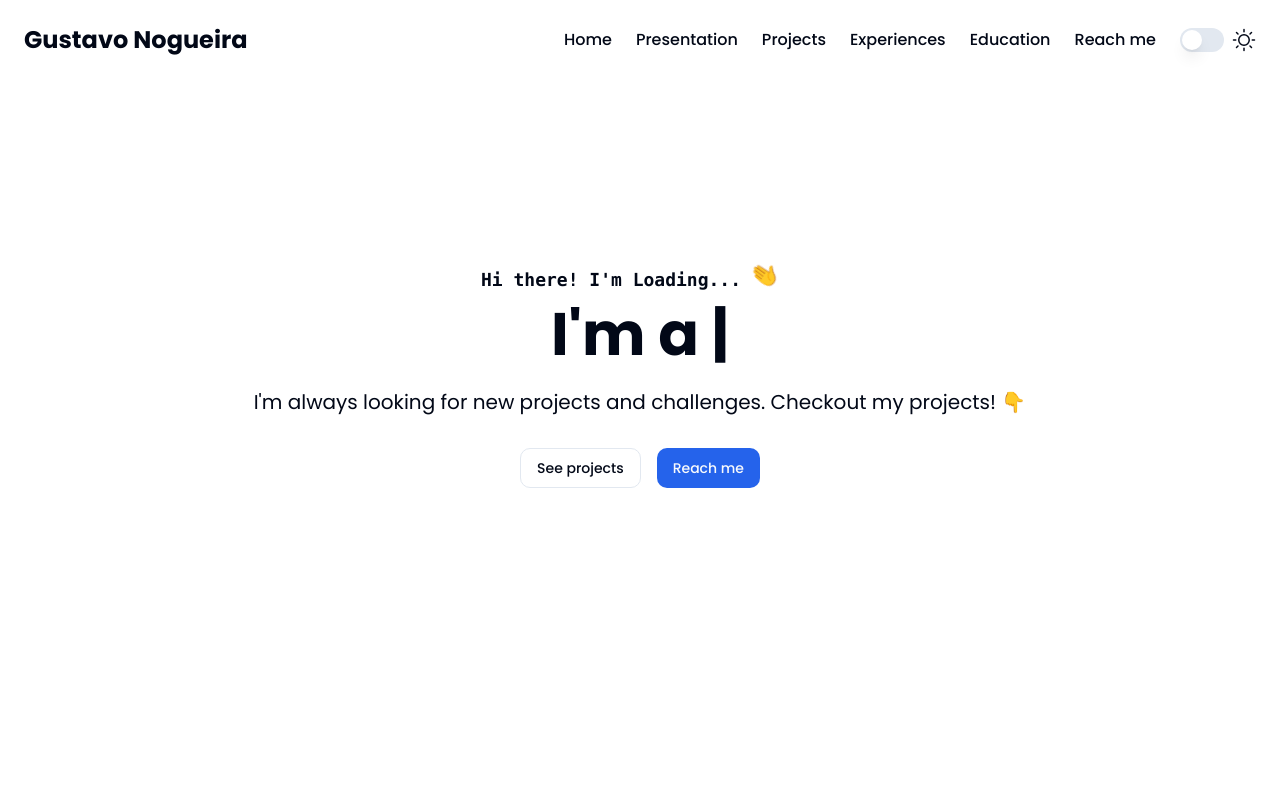
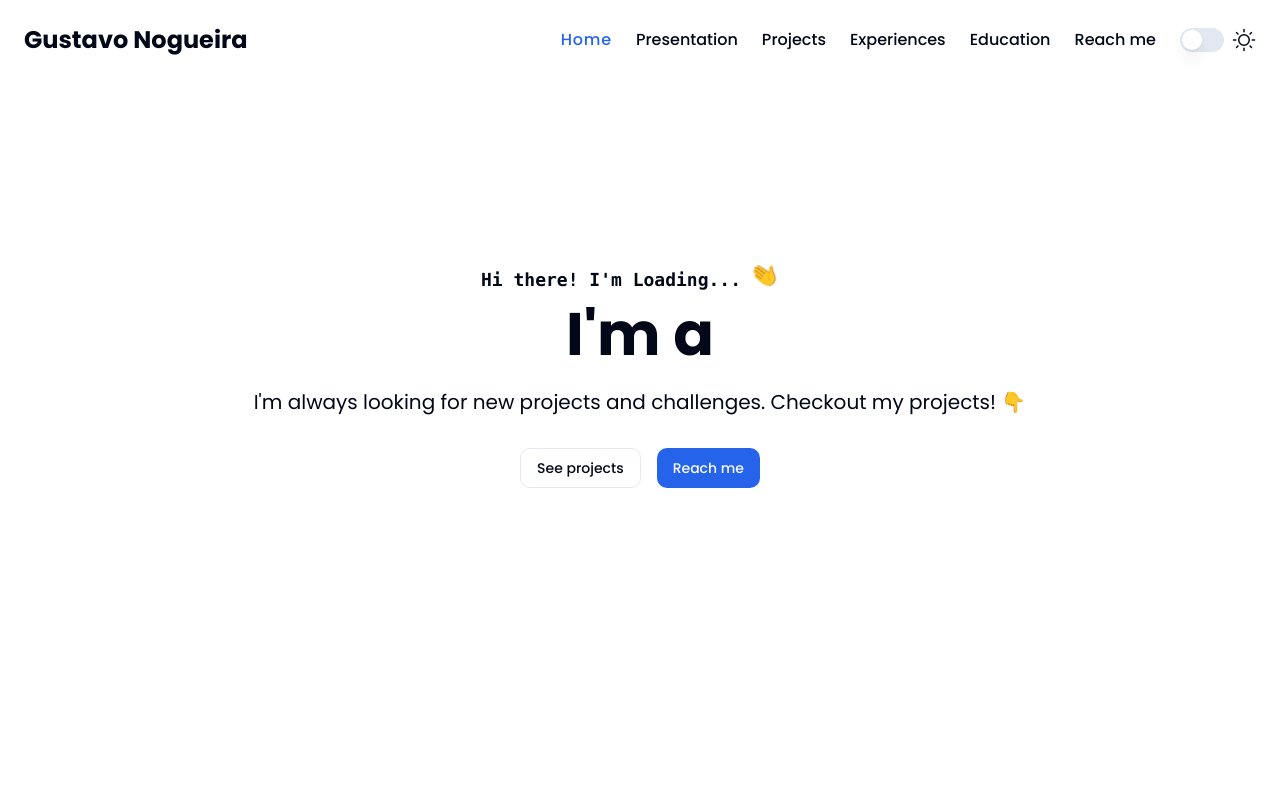
Before and after one commit to gu-nogueira/portfolio, a Next.js app: page / in a window 1280 px wide. Shown: the top 800 px of the page. Built offline with nearby package versions, Linux system fonts and the light colour scheme; no server answers.

Commit message:
feat(header): adds different approach

```diff
--- a/src/components/sections/Header.tsx
+++ b/src/components/sections/Header.tsx
@@ -1,6 +1,6 @@
 "use client";
 
-import { useEffect, useState } from "react";
+import { useEffect, useMemo, useState } from "react";
 import { useTheme } from "next-themes";
 import { Moon, Sun } from "@phosphor-icons/react";
 
@@ -13,8 +13,10 @@ const Header = () => {
   const { theme, setTheme } = useTheme();
 
   const [scrolled, setScrolled] = useState(false);
+  const [currentSection, setCurrentSection] = useState("");
 
-  const routes = [
+  const routes = useMemo(() => {
+    return [
       {
         path: "#hero",
         name: "Home",
@@ -40,13 +42,24 @@ const Header = () => {
         name: "Reach me",
       },
     ];
-
-  const currentSection = window.location.hash;
+  }, []);
 
   useEffect(() => {
     const handleScroll = () => {
       const isScrolled = window.scrollY > 0;
       setScrolled(isScrolled);
+
+      const currentRoute = routes.find((route) => {
+        const section = document.querySelector(route.path);
+        if (section) {
+          const rect = section.getBoundingClientRect();
+          return rect.top >= 0 && rect.bottom <= window.innerHeight;
+        }
+      });
+
+      if (currentRoute) {
+        setCurrentSection(currentRoute.path);
+      }
     };
 
     window.addEventListener("scroll", handleScroll);
@@ -54,7 +67,7 @@ const Header = () => {
     return () => {
       window.removeEventListener("scroll", handleScroll);
     };
-  }, []);
+  }, [routes]);
 
   const handleToggleDarkMode = (isChecked: boolean) => {
     setTheme(isChecked ? "dark" : "light");
--- a/src/components/sections/Hero.tsx
+++ b/src/components/sections/Hero.tsx
@@ -69,7 +69,7 @@ const Hero: React.FC<HeroProps> = ({ userData }) => {
           clearInterval(cursorInterval);
         }, 2000);
       }
-    }, 50);
+    }, 40);
   };
 
   // useEffect(() => {
@@ -112,7 +112,7 @@ const Hero: React.FC<HeroProps> = ({ userData }) => {
         </div>
         <h1 className="text-6xl font-bold mt-2">
           {" "}
-          I&apos;m a {displayedPhraseRef.current + (pulsingCursor ? "|" : "")}
+          I&apos;m a {displayedPhrase + (pulsingCursor ? "|" : "")}
         </h1>
         <p className="text-xl mt-6">
           I&apos;m always looking for new projects and challenges. Checkout my
```
Lines whose indentation alone changed are shown as unchanged.
